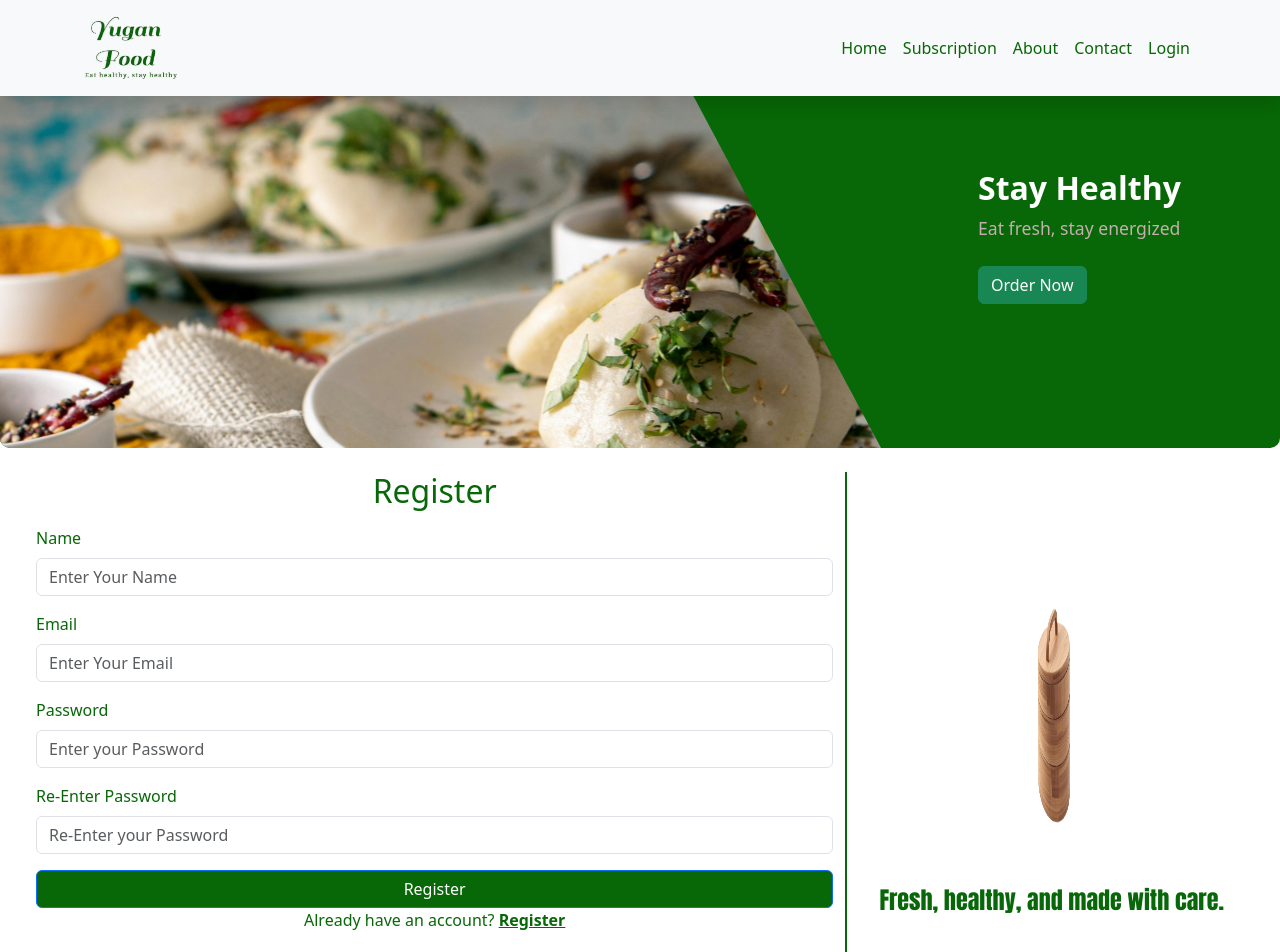
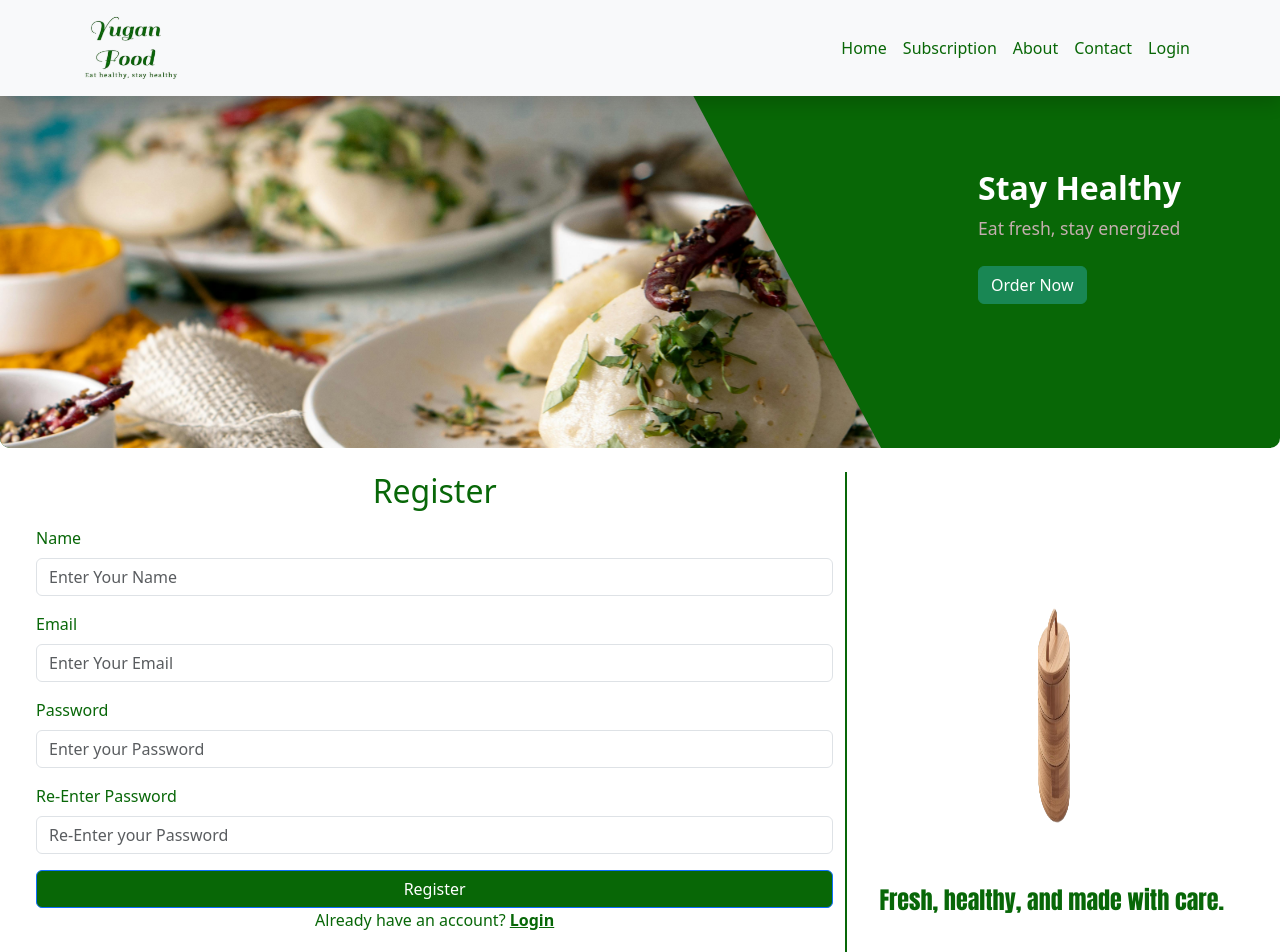
Before and after one commit to pavithra-55/food-subscription-web-app, a React (Vite) app: page /register in a window 1280 px wide. Shown: the top 952 px of the page. Built offline with nearby package versions, Linux system fonts and the light colour scheme; the HTML template or start-up script is replaced by a standard one.

Commit message:
adding register page changes

```diff
--- a/src/pages/Register.jsx
+++ b/src/pages/Register.jsx
@@ -24,7 +24,7 @@ export default function Register() {
       alert("❌ Passwords do not match. Please re-enter correctly.");
     }
 
-  }
+  };
 
 
   return (
@@ -57,7 +57,7 @@ export default function Register() {
             <Button style={{backgroundColor:"#086706"}} type="submit" className="w-100">Register</Button>
           </Form>
             <p className="text-center">
-              Already have an account? <a href="/login" style={{color:'#086708', fontWeight:"bold"}}>Register</a>
+              Already have an account? <a href="/login" style={{color:'#086708', fontWeight:"bold"}}>Login</a>
             </p>
         </Col>
         <Col style={{borderLeft: '2px solid #086708',height: '500px',}}  md='4'>
```
